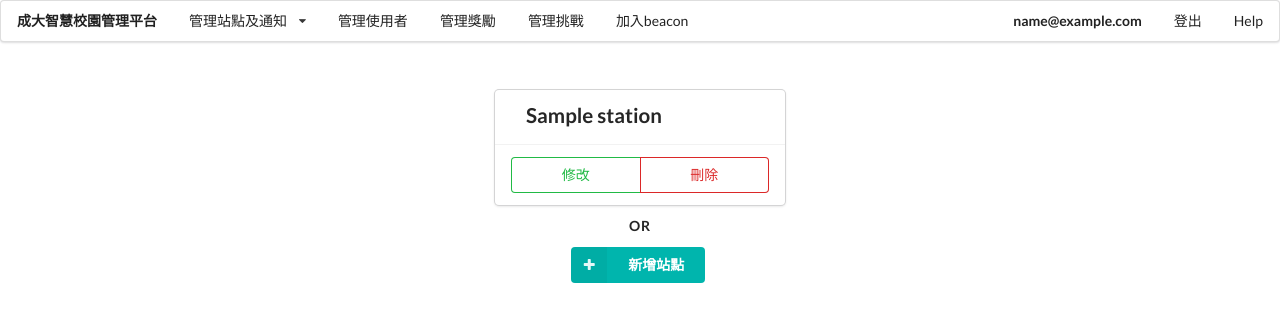
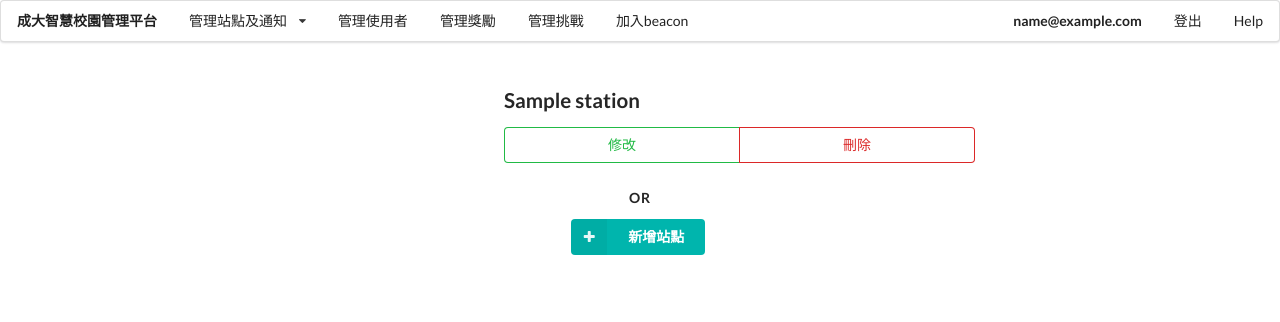
Before and after one commit to rapirent/smart_campus, a Django app: template smart_campus/app/templates/app/station_list.html in a window 1280 px wide. Shown: the top 322 px of the page. Run offline with Django 3.2, Linux system fonts and the light colour scheme; tables that the repository leaves empty hold one stand-in row (values such as "Sample post"); the template is opened without the code that fills it: values that come from a table or form of the project are taken from there, most other values are stand-ins (such as "Sample title", 1, 10 or a date in 2020); some libraries are stand-ins or nearby versions.

Commit message:
edit the list page

```diff
--- a/smart_campus/app/static/app/css/station_edit.css
+++ b/smart_campus/app/static/app/css/station_edit.css
@@ -1,8 +1,8 @@
-.content{
+/* .content{
     margin-top: 80px;
 }
 textarea{
   width: 200px;
   height: 300px;
   resize: none;
-}
+} */
--- a/smart_campus/app/templates/app/station_list.html
+++ b/smart_campus/app/templates/app/station_list.html
@@ -10,29 +10,37 @@
 
 {% block content %}
   <div class="ui borderless center aligned text container">
+      <div class="ui divided items">
   {% if stations %}
     {% for station in stations %}
-    <div class="ui cards">
-      <div class="ui centered card">
-        <div class="content">
-          <img class="right floated tiny ui image" src="{{ station.primary_image }}">
-          <div class="header">
+      <div class="item">
+        <div class="image">
+          <img src="{{ station.primary_image }}">
+        </div>
+        <div class="ui left aligned segment content">
+          <div class="ui header">
             {{ station.name }}
           </div>
-          <div class="meta">
+          <div class="description">
             {{ station.category}}
           </div>
+          <div class="extra">
+            <div class="ui two primary buttons">
+              <a class="ui basic green button" href="{% url 'Edit Station Page' station.id %}">修改</a>
+              <a class="ui basic red button" href="">刪除</a>
+            </div>
+          </div>
         </div>
-        <div class="extra content">
+        <!-- <div class="extra content">
           <div class="ui two buttons">
             <a class="ui basic green button" href="{% url 'Edit Station Page' station.id %}">修改</a>
             <a class="ui basic red button" href="">刪除</a>
           </div>
-        </div>
+        </div> -->
       </div>
-    </div>
     {% endfor %}
   {% endif %}
+</div>
     <div class="ui horizontal divider">
       OR
     </div>
```
Also changed, not shown: smart_campus/app/forms.py (+7 -1 lines), smart_campus/app/templates/app/station_edit.html (+45 -42 lines), smart_campus/app/templates/app/station_new.html (+3 -6 lines).
